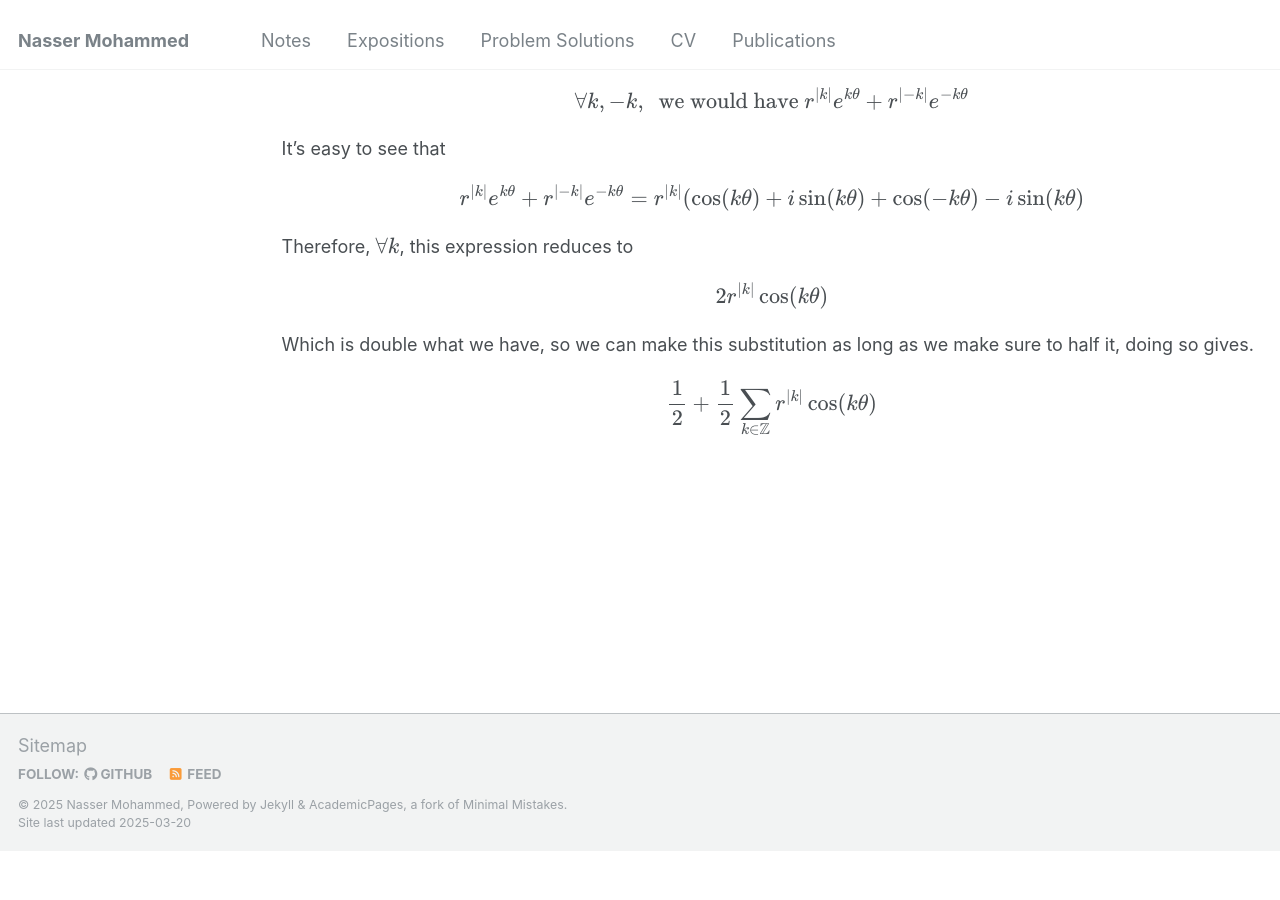
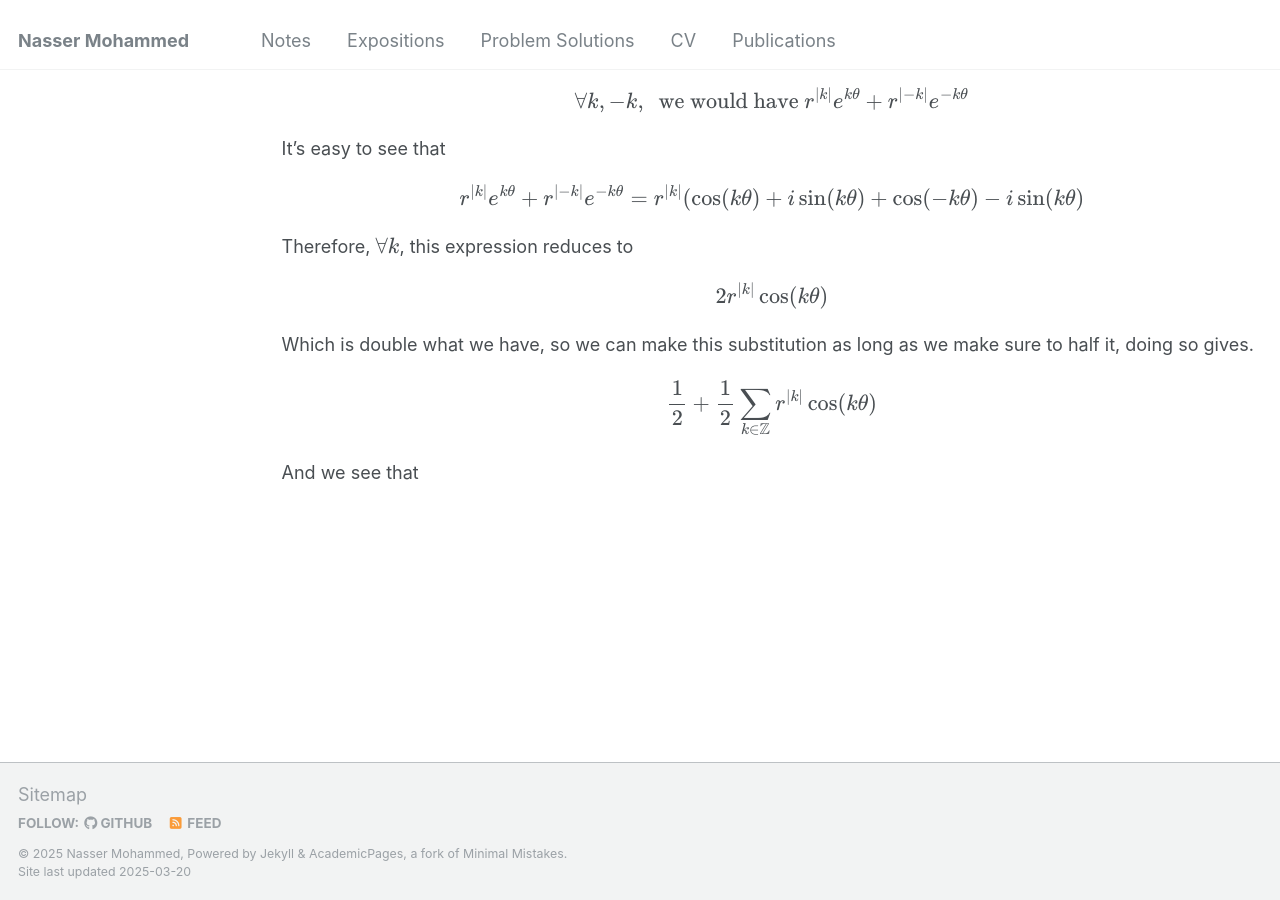
Before and after one commit to Nasser-Mohammed/Nasser-Mohammed.github.io, a Jekyll site: the page built from _pages/notes/Fourier-Analysis/poisson-kernel.md, in a window 1280 px wide and 900 px high, scrolled down 3891 px. Built offline with Jekyll 4.4.1, drawn with Linux system fonts in a browser that asks for light colours; before the commit the page ends 4742 px from its top, so only the background shows below that.

Commit message:
Update poisson-kernel.md

```diff
--- a/_pages/notes/Fourier-Analysis/poisson-kernel.md
+++ b/_pages/notes/Fourier-Analysis/poisson-kernel.md
@@ -72,3 +72,4 @@ Therefore, \\(\forall k\\), this expression reduces to
 \\[2r^{|k|}\cos(k\theta)\\]
 Which is double what we have, so we can make this substitution as long as we make sure to half it, doing so gives.
 \\[\frac{1}{2}+\frac{1}{2}\sum_{k\in \mathbb{Z}}r^{|k|}\cos(k\theta)\\]
+And we see that
```
